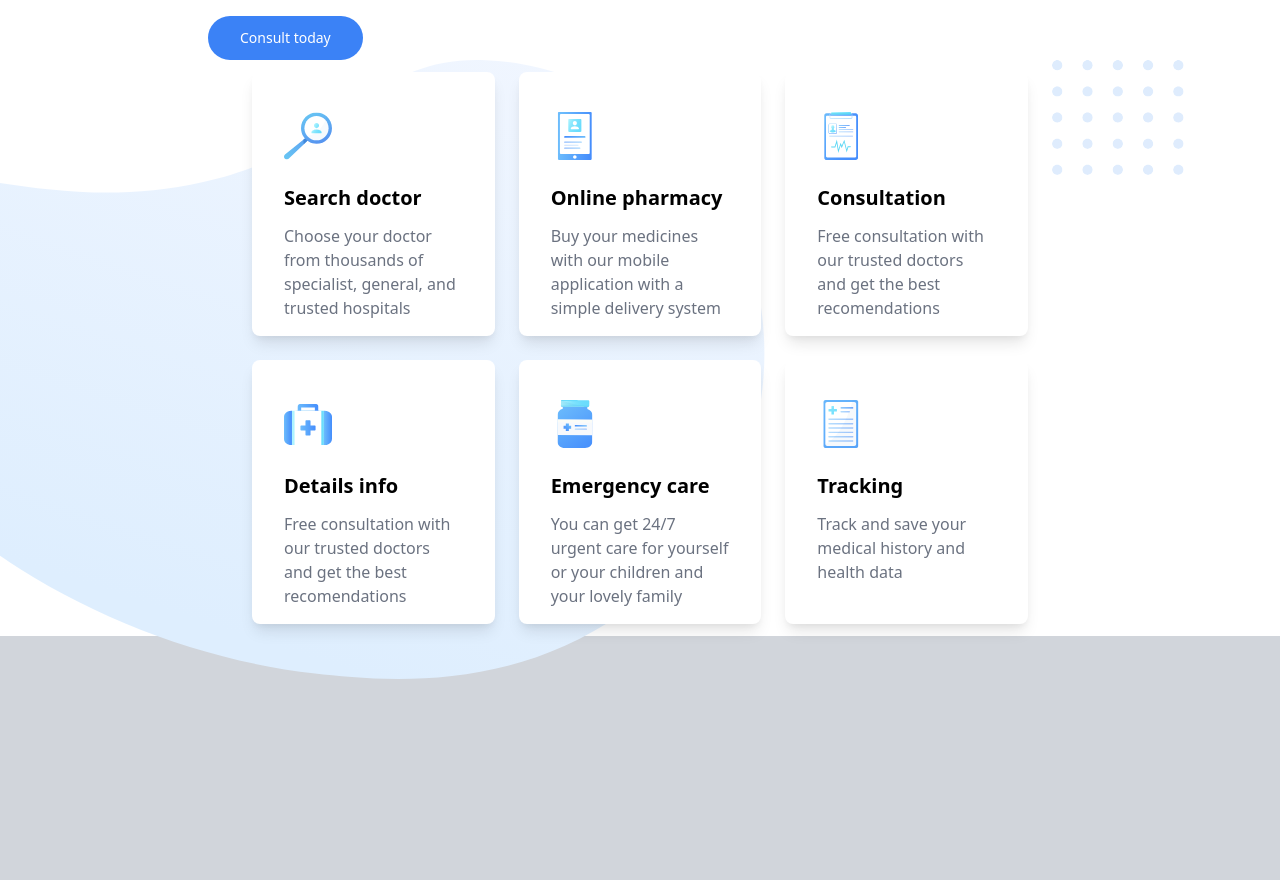
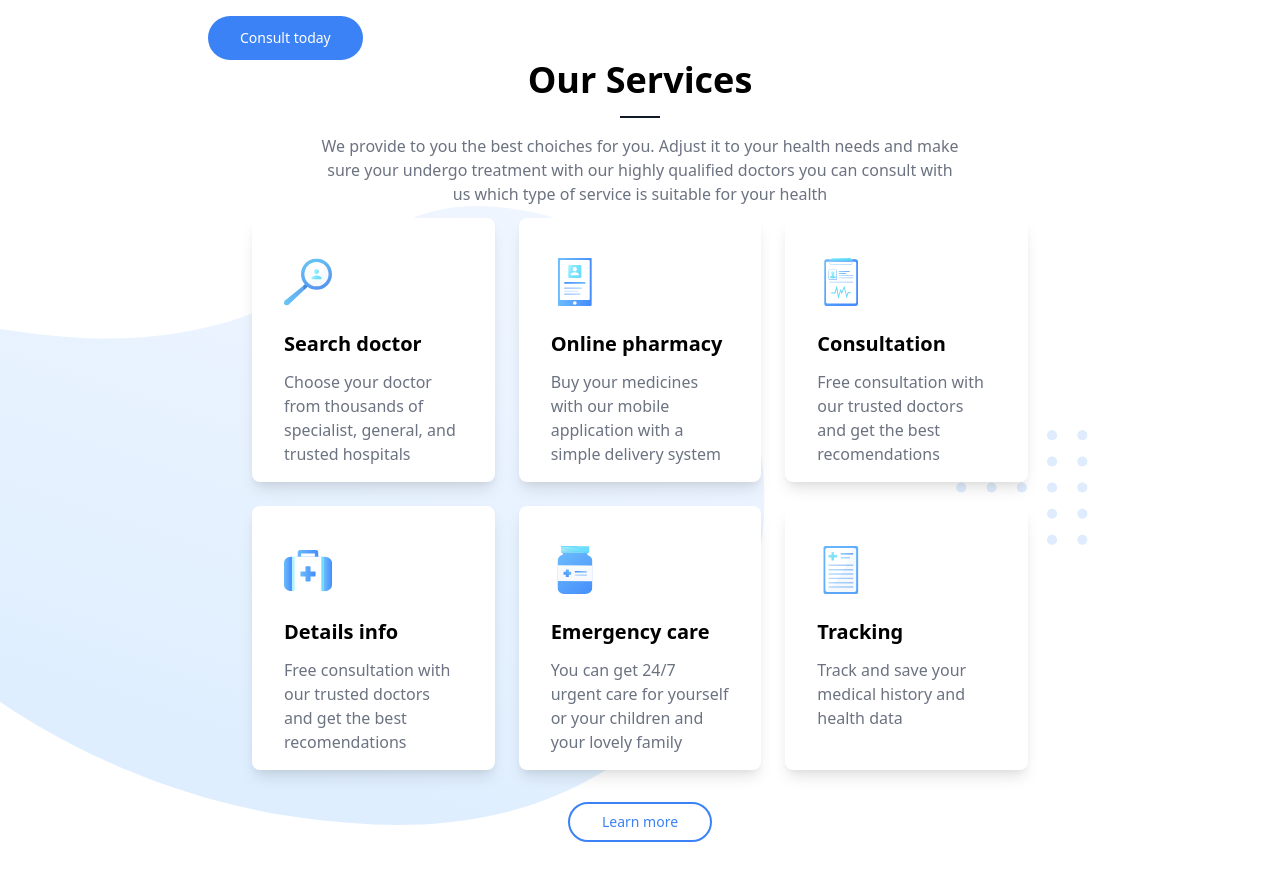
Before and after one commit to avoajaugochukwu/ui-components, a React (Create React App) app: page /Trafalgar in a window 1280 px wide. Shown: the part 456-1336 px from the top of the page. After the commit the page ends 1298 px from the top, so only its background shows below. Built offline with nearby package versions, Linux system fonts and the light colour scheme.

Commit message:
Updated Services

```diff
--- a/src/screens/trafalgar/Services.js
+++ b/src/screens/trafalgar/Services.js
@@ -10,10 +10,19 @@ import tracking from './img/tracking.svg'
 
 function Services() {
   return (
-    <div className="relative">
+    <>
+      <div>
+        <h2 className="text-4xl text-center font-semibold">Our Services</h2>
+        <div className="h-0.5 my-4 bg-gray-900 w-10 mx-auto"></div>
+        <p className="text-gray-500 mx-80 text-center">
+          We provide to you the best choiches for you. Adjust it to your health needs and make
+          sure your undergo treatment with our highly qualified doctors you can consult with us
+          which type of service is suitable for your health
+        </p>
+      </div>
       <div className="bg-blue-900 relative mr-24">
-        <img src={vector} className="absolute left-0 top-0 z-0" />
-        <img src={dot_element} className="absolute right-0 top-0 z-0" />
+        <img src={vector} alt="vector" className="absolute left-0 top-0 z-0" />
+        <img src={dot_element} alt="dot_element" className="absolute right-24 top-56 z-0" />
       </div>
       <div className="flex flex-wrap mx-60">
         <div className=" w-1/3 p-3  z-50 ">
@@ -59,10 +68,12 @@ function Services() {
           </div>
         </div>
       </div>
-      <div className="h-80 bg-gray-300 w-full">
-
+      <div className="text-center">
+        <button className="mx-auto border-2  border-blue-500 hover:bg-blue-500 hover:text-white text-sm mt-5 rounded-full px-8 py-2 text-blue-500 ">
+          Learn more
+        </button>
       </div>
-    </div>
+    </>
   )
 }
 
```
Also changed, not shown: src/screens/trafalgar/img/trafalgar-illustration sec02 1.svg (added).
